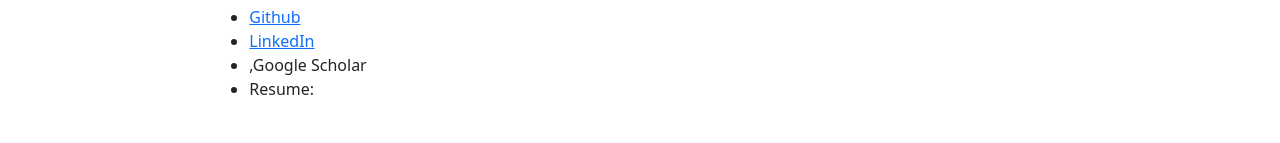
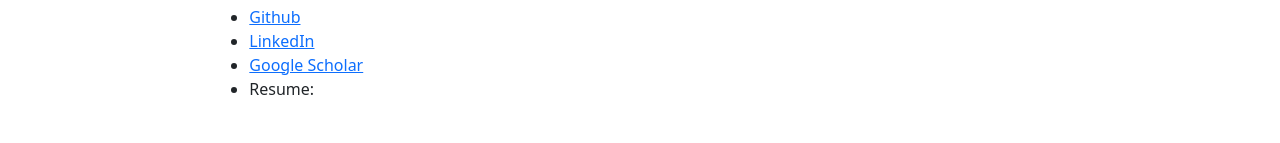
Before and after one commit to apoorvakh/apoorvakh.github.io, a plain HTML site: page index.html in a window 1280 px wide. Shown: the part 1911-2054 px from the top of the page. Drawn offline with nearby package versions, Linux system fonts and the light colour scheme.

Commit message:
update link

```diff
--- a/index.html
+++ b/index.html
@@ -92,7 +92,7 @@
                         <ul>
                                 <li><a href="https://github.com/apoorvakh"> Github </a></li>
                                 <li><a href="https://www.linkedin.com/in/apoorvakh/"> LinkedIn </a> </li>
-                                <li>,<a href="https://scholar.google.com/citations?hl=en&user=THliWlEAAAAJ"></a>Google Scholar</a></li>
+                                <li><a href="https://scholar.google.com/citations?hl=en&user=THliWlEAAAAJ"> Google Scholar </a></li>
                                 <li>Resume: </li>
                             </ul>
                     </div>
```
